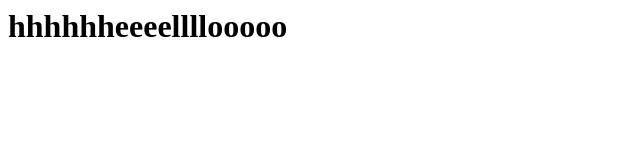
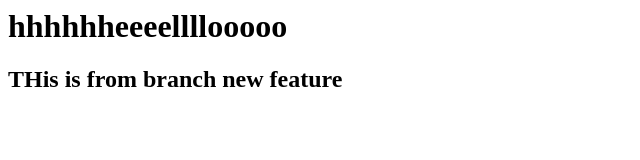
Before and after one commit to kpchuah/project1, a plain HTML site: page index.html in a window 1280 px wide. Shown: the whole page, without its empty margins (0-640 px from the left). Drawn offline with Linux system fonts and the light colour scheme.

Commit message:
anotehr change

```diff
--- a/index.html
+++ b/index.html
@@ -4,5 +4,6 @@
   </head>
   <body>
     <h1>hhhhhheeeellllooooo</h1>
+    <h2>THis is from branch new feature</h2>
   </body>
 </htmnl>
```
Also changed, not shown: newfile.html (added, +1 -0 lines).
